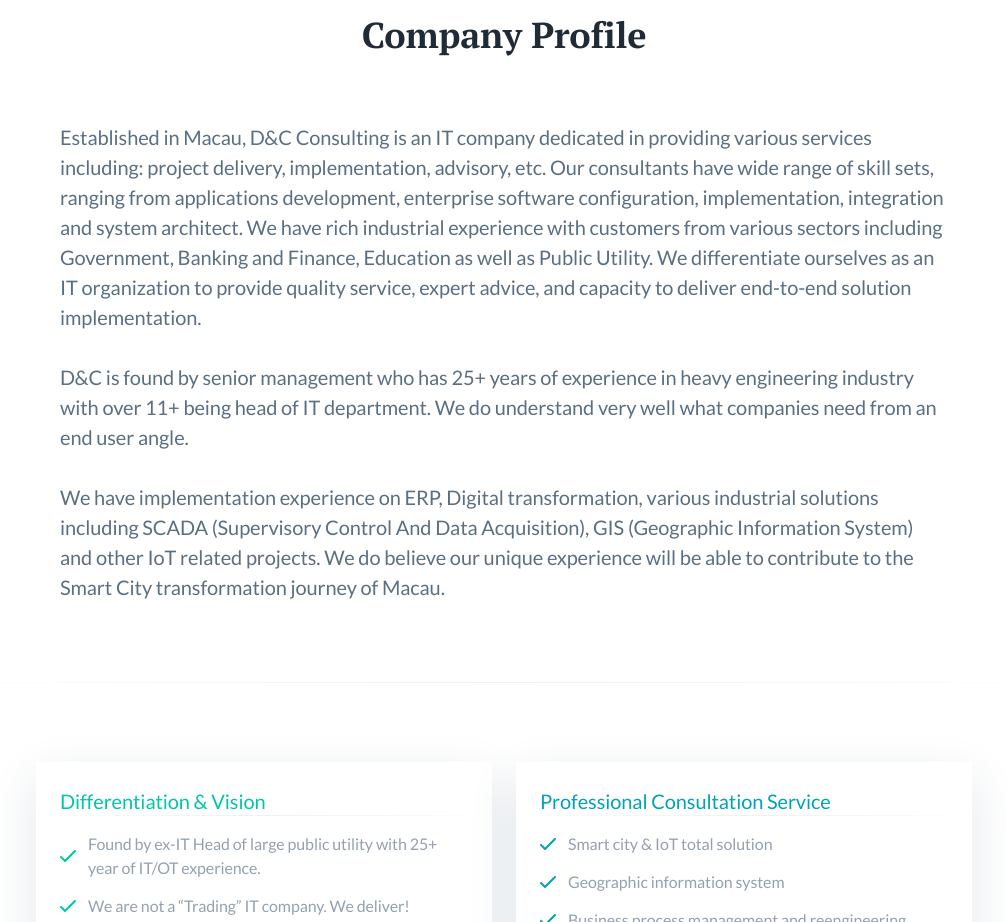
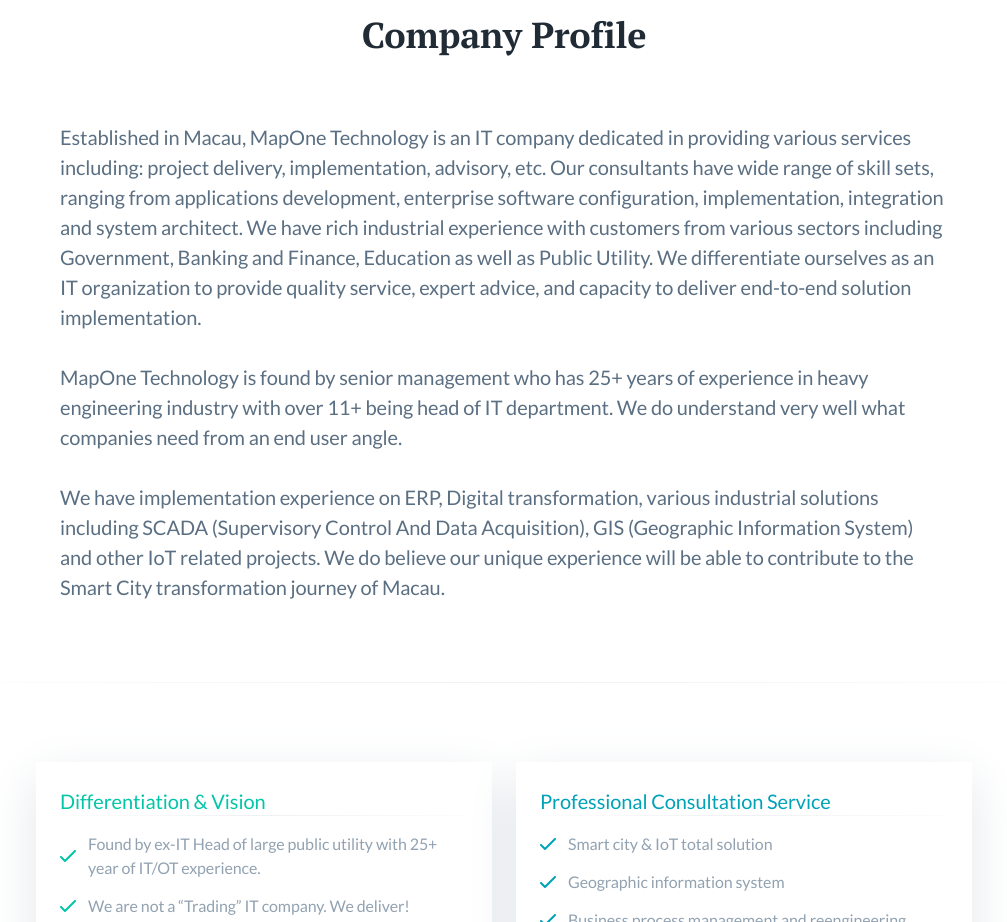
Before and after one commit to maponetech/maponetech.github.io, a plain HTML site: page index.html in a window 1280 px wide. Shown: the part 2220-3142 px from the top of the page, without its empty margins (136-1143 px from the left). Drawn offline with nearby package versions, Linux system fonts and the light colour scheme.

Commit message:
Add files via upload

```diff
--- a/index.html
+++ b/index.html
@@ -105,7 +105,7 @@
                         <div class="features-extended-header">
                             <div class="container">
                                 <h2 class="section-title mt-0 mb-64 text-center">Company Profile</h2>
-                                <p class="section-paragraph">Established in Macau, D&C Consulting is an IT company
+                                <p class="section-paragraph">Established in Macau, MapOne Technology is an IT company
                                     dedicated in providing various services including: project delivery,
                                     implementation, advisory, etc. Our consultants have wide range of skill sets,
                                     ranging from applications development, enterprise software configuration,
@@ -115,7 +115,7 @@
                                     organization to provide quality service, expert advice, and capacity to deliver
                                     end-to-end solution implementation.</p>
                                 <br />
-                                <p class="section-paragraph">D&C is found by senior management who has 25+ years of
+                                <p class="section-paragraph">MapOne Technology is found by senior management who has 25+ years of
                                     experience in heavy engineering industry with over 11+ being head of IT department.
                                     We do understand very well what companies need from an end user angle.</p>
                                 <br />
```
